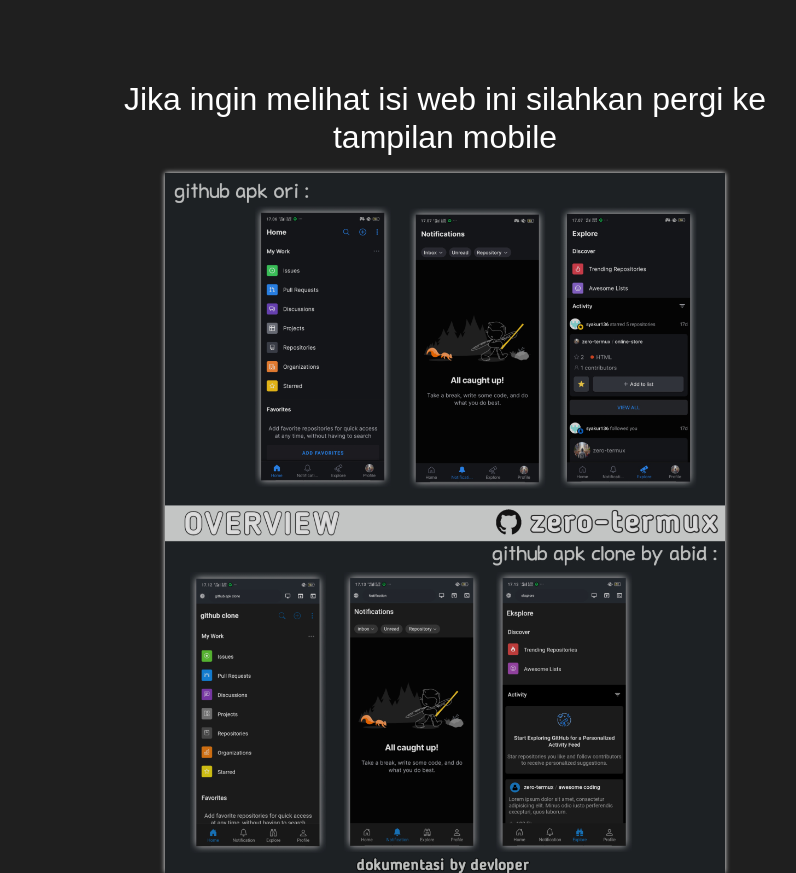
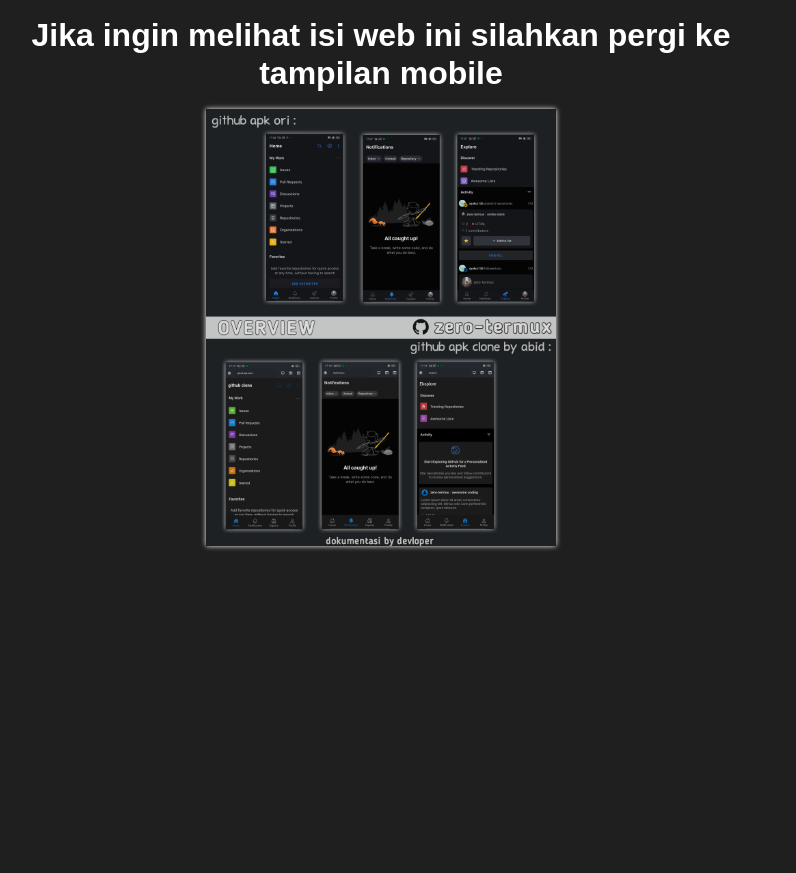
Before and after one commit to zero-termux/Github-Clone, a plain HTML site: page index.html in a window 1280 px wide. Shown: the whole page, without its empty margins (97-893 px from the left). After the commit the page ends 800 px from the top, so only its background shows below. Drawn offline with nearby package versions, Linux system fonts and the light colour scheme.

Commit message:
Update index.html

```diff
--- a/index.html
+++ b/index.html
@@ -29,11 +29,11 @@
   </head>
   <body>
 <!-- awal dkp -->
-<div id="dkp" style="position: absolute; z-index: 999; margin: 5% 15%; width: 700px; color: white;" class="text-center">
+<div id="dkp" style="position: absolute; z-index: 999; margin: 0% 10%; width: 700px; color: white;" class="text-center">
   <p>
-    <h2>Jika ingin melihat isi web ini silahkan pergi ke tampilan mobile</h2>
+    <h2 style="font-weight: bold;">Jika ingin melihat isi web ini silahkan pergi ke tampilan mobile</h2>
   </p>
-  <img src="dkp.jpg" alt="baca aja" width="80%" style="box-shadow: 0px 0px 5px white;">
+  <img src="dkp.jpg" alt="baca aja" width="50%" style="box-shadow: 0px 0px 5px white;">
 </div>
 <!-- akhir dkp -->
 
@@ -222,7 +222,7 @@
         </div>
 
         <div class="col-3">
-          <i class="bi bi-person" style="color: white; opacity: 0.6; font-size: 26px; line-height: 0.5;" id="popoverBtn2">
+          <i class="bi bi-person" style="color: white; opacity: 0.6;" id="popoverBtn2">
             <span>Profile</span>
           </i>
         </div>
```
